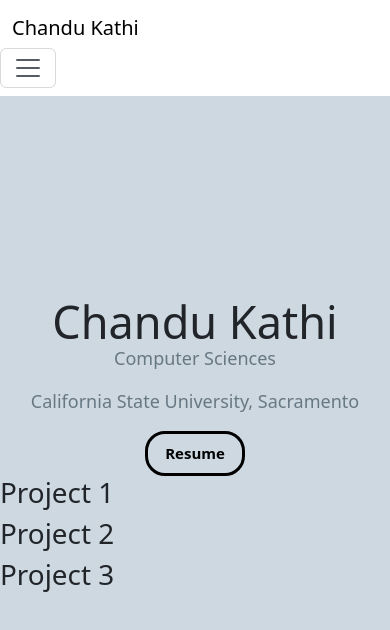
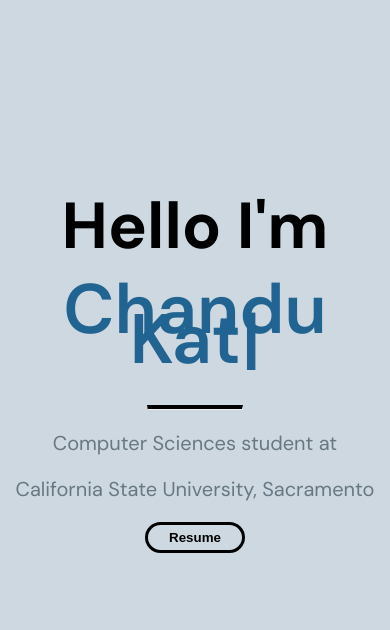
Before and after one commit to chkathi/website1, a React (Create React App) app: page / in a window 390 px wide. Shown: the top 630 px of the page. Built offline with nearby package versions, Linux system fonts and the light colour scheme.

Commit message:
Title page finished, and started navbar

```diff
--- a/public/index.html
+++ b/public/index.html
@@ -24,7 +24,13 @@
       work correctly both with client-side routing and a non-root public URL.
       Learn how to configure a non-root public URL by running `npm run build`.
     -->
-    <title>React App</title>
+    <title>Chandu Kathi</title>
+    <link rel="preconnect" href="https://fonts.googleapis.com" />
+    <link rel="preconnect" href="https://fonts.gstatic.com" crossorigin />
+    <link
+      href="https://fonts.googleapis.com/css2?family=DM+Sans:ital,opsz,wght@0,9..40,100..1000;1,9..40,100..1000&display=swap"
+      rel="stylesheet"
+    />
   </head>
   <body>
     <noscript>You need to enable JavaScript to run this app.</noscript>
--- a/src/App.css
+++ b/src/App.css
@@ -1,145 +1,44 @@
 html {
   background-color: #cdd8e1;
+  font-family: "DM Sans", sans-serif;
+  font-optical-sizing: auto;
+  font-style: normal;
 }
-.home-page {
-  z-index: 999;
-  position: absolute;
-  width: 100%;
-  height: 100%;
-  background-color: transparent;
-}
-#landing-page {
+
+#title-page {
   height: 100vh;
   background-color: transparent;
 }
-.landing-page {
+.title-page {
   margin-top: 25vh;
   text-align: center;
 }
-.Typewriter {
-  font-size: 75px;
-  font-weight: 600;
-  color: #1d539a;
-}
-.landing-page h1 {
+
+.title-page h1 {
   font-size: 65px;
   line-height: 30px;
 }
-.landing-page p {
+
+.typewriter {
+  color: rgb(33, 99, 145);
+  font-weight: 550;
+  font-size: 70px;
+  line-height: 30px;
+}
+.title-page p {
   font-size: 20px;
   color: #687883;
 }
-.navbar-home {
-  background-color: transparent;
-}
-.login-form {
-  padding: 1rem;
-}
-.username-input,
-.password-input {
-  margin-bottom: 20px;
-}
-h2 {
-  font-family: "Trebuchet MS", "Lucida Sans Unicode", "Lucida Grande",
-    "Lucida Sans", Arial, sans-serif;
-  font-size: 20px;
-}
-#projects-page {
-  min-height: 120vh;
-  background-color: transparent;
-}
-.add-page {
-  background-color: #cdd8e1;
-}
-.project-form {
-  box-shadow: rgba(0, 0, 0, 0.24) 0px 3px 8px;
-  width: 40%;
-  height: 40%;
+
+.divider {
+  width: 25%;
+  color: black;
   margin-left: auto;
   margin-right: auto;
-  padding: 2rem;
-  margin-top: 10vh;
-  border: 2px solid grey;
-}
-.project-form h1 {
-  font-size: 30px;
-}
-.projects-row {
-  margin-top: 4vh;
-}
-.project-box {
-  max-width: 450px;
-  min-height: 240px;
-  position: relative;
-  margin: 7% auto;
-  background: #e8ecf0;
-  padding: 3px;
-  box-shadow: 0 5px 20px #738490;
-  display: flex;
-  flex-wrap: wrap;
-}
-.buttons {
-  justify-content: end;
-  text-align: end;
-}
-.project-box:hover {
-  box-shadow: 0 5px 20px #2c5e76;
-}
-.project-info {
-  padding: 0.5rem 0.5rem 0rem 1rem;
-}
-.project-description {
-  color: #738490;
-  font-size: 17px;
-}
-.project-languages {
-  color: black;
-  font-size: 13px;
-  display: inline-block;
-}
-.project-name {
-  font-family: "Trebuchet MS", "Lucida Sans Unicode", "Lucida Grande",
-    "Lucida Sans", Arial, sans-serif;
-  font-size: 23px;
-  max-width: 100%;
-  margin-top: 10px;
-}
-.project-image {
-  max-width: 450px;
-  min-height: 240px;
-  position: relative;
-  margin: 7% auto;
-  box-shadow: 0 5px 20px #738490;
-  border-radius: 5px;
-  display: flex;
-  flex-wrap: wrap;
-  transition: 0.3s;
-}
-.project-image:hover {
-  box-shadow: 0 5px 20px #2c5e76;
-  transform: scale(1.05);
-}
-.resume-img {
-  text-align: center;
-  width: 50%;
-  height: auto;
+  border-top: 4px solid;
+  margin-top: 50px;
 }
 
-.logout-btn {
-  background-color: transparent;
-  border: none;
-}
-.footer {
-  position: relative;
-  margin-top: 20px;
-}
-.footer-btn {
-  border: none;
-  background-color: transparent;
-  padding: 0;
-  font-size: medium;
-  color: #687883;
-}
 .resume-btn {
   width: 100px;
   border: 3px solid black;
@@ -152,274 +51,3 @@
 .resume-btn:hover {
   background-color: white;
 }
-.resume-page {
-  z-index: 999;
-  position: absolute;
-  width: 100%;
-  height: 100%;
-  background-color: transparent;
-}
-.resume-main {
-  text-align: center;
-}
-.error-message {
-  color: red;
-  font-size: 10px;
-}
-.button-icon {
-  border: none;
-  background-color: transparent;
-}
-.file-btn {
-  background-color: transparent;
-}
-.particles {
-  position: absolute !important;
-  z-index: -1;
-}
-.image-link {
-  font-size: 10px;
-}
-#contact-page {
-  max-height: 100vh;
-}
-.contact-section {
-  min-height: 89vh;
-}
-.footer {
-  min-height: 7vh;
-}
-
-.col-md-9 {
-  text-align: right;
-  justify-content: flex-end;
-}
-.contact-message {
-  text-align: center;
-  font-size: 20px;
-  color: #687883;
-  margin-top: 5%;
-}
-
-.contact-form {
-  text-align: center;
-}
-.email-btn {
-  background-color: #2c5e76;
-  color: white;
-  padding: 0.5rem;
-  border-radius: 30px;
-  width: 80px;
-  font-weight: 500;
-  border: 2px solid black;
-  transition: 0.3s;
-}
-.email-btn:hover {
-  background-color: #316d89;
-}
-.thankyou-page {
-  background-color: #cdd8e1;
-}
-.thankyou-message {
-  text-align: center;
-  margin-top: 5vh;
-}
-@media only screen and (max-width: 1200px) {
-  img {
-    width: 70%;
-    height: auto;
-  }
-}
-@media only screen and (max-width: 991px) {
-  img {
-    width: 90%;
-    height: auto;
-  }
-}
-@media only screen and (max-width: 820px) {
-  .resume-btn {
-    width: 150px;
-    border: 3px solid black;
-    background-color: transparent;
-    padding: 0.5rem;
-    border-radius: 20px;
-    transition: 0.5s;
-    font-size: 23px;
-  }
-  .resume-btn:hover {
-    background-color: white;
-  }
-  .landing-page h1 {
-    font-size: 75px;
-    line-height: 30px;
-  }
-  .landing-page p {
-    font-size: 30px;
-    color: #687883;
-  }
-  .Typewriter {
-    font-size: 85px;
-    font-weight: 600;
-    color: #1d539a;
-  }
-}
-@media only screen and (max-width: 768px) {
-  .resume-btn {
-    width: 100px;
-    border: 3px solid black;
-    background-color: transparent;
-    padding: 0.5rem;
-    border-radius: 20px;
-    transition: 0.5s;
-    font-size: 15px;
-  }
-  .resume-btn:hover {
-    background-color: white;
-  }
-  .contact-info {
-    margin-top: 10vh;
-    margin-bottom: 30vh;
-  }
-  .landing-page h1 {
-    font-size: 75px;
-    line-height: 30px;
-  }
-  .landing-page p {
-    font-size: 30px;
-    color: #687883;
-  }
-  .Typewriter {
-    font-size: 85px;
-    font-weight: 600;
-    color: #1d539a;
-  }
-}
-@media only screen and (max-width: 540px) {
-  .contact-info {
-    margin-top: 5vh;
-    margin-bottom: 15vh;
-  }
-  .landing-page h1 {
-    font-size: 45px;
-    line-height: 30px;
-  }
-  .landing-page p {
-    font-size: 18px;
-    color: #687883;
-  }
-  .Typewriter {
-    font-size: 50px;
-    font-weight: 600;
-    color: #1d539a;
-  }
-}
-@media only screen and (max-width: 414px) {
-  img {
-    margin-top: 10vh;
-    width: 100%;
-    height: auto;
-  }
-  .contact-info {
-    margin-top: 13vh;
-  }
-  .landing-page h1 {
-    font-size: 45px;
-    line-height: 30px;
-  }
-  .landing-page p {
-    font-size: 18px;
-    color: #687883;
-  }
-  .Typewriter {
-    font-size: 50px;
-    font-weight: 600;
-    color: #1d539a;
-  }
-}
-@media only screen and (max-width: 393px) {
-  img {
-    margin-top: 10vh;
-    width: 100%;
-    height: auto;
-  }
-  .landing-page h1 {
-    font-size: 45px;
-    line-height: 30px;
-  }
-  .landing-page p {
-    font-size: 18px;
-    color: #687883;
-  }
-  .Typewriter {
-    font-size: 50px;
-    font-weight: 600;
-    color: #1d539a;
-  }
-}
-@media only screen and (max-width: 390px) {
-  img {
-    margin-top: 10vh;
-    width: 100%;
-    height: auto;
-  }
-  .contact-info {
-    margin-top: 13vh;
-    margin-bottom: 15vh;
-  }
-  .landing-page h1 {
-    font-size: 45px;
-    line-height: 30px;
-  }
-  .landing-page p {
-    font-size: 18px;
-    color: #687883;
-  }
-  .Typewriter {
-    font-size: 50px;
-    font-weight: 600;
-    color: #1d539a;
-  }
-}
-@media only screen and (max-width: 375px) {
-  img {
-    margin-top: 10vh;
-    width: 100%;
-    height: auto;
-  }
-  .contact-info {
-    margin-top: 5vh;
-    margin-bottom: 5vh;
-  }
-  .landing-page h1 {
-    font-size: 45px;
-    line-height: 30px;
-  }
-  .landing-page p {
-    font-size: 18px;
-    color: #687883;
-  }
-  .Typewriter {
-    font-size: 50px;
-    font-weight: 600;
-    color: #1d539a;
-  }
-}
-@media only screen and (max-width: 360px) {
-  .contact-info {
-    margin-top: 5vh;
-    margin-bottom: 15vh;
-  }
-  .landing-page h1 {
-    font-size: 40px;
-    line-height: 30px;
-  }
-  .landing-page p {
-    font-size: 16px;
-    color: #687883;
-  }
-  .Typewriter {
-    font-size: 45px;
-    font-weight: 600;
-    color: #1d539a;
-  }
-}
--- a/src/App.js
+++ b/src/App.js
@@ -1,18 +1,13 @@
 import "./App.css";
 import { Home } from "./pages/Home.js";
 import { BrowserRouter as Router, Routes, Route } from "react-router-dom";
-// import { useState } from "react";
-import { Resume } from "./pages/Resume.js";
-import { NavBar } from "./NavBar";
 
 function App() {
   return (
     <div className="App">
       <Router>
-        <NavBar />
         <Routes>
           <Route path={"/"} element={<Home />} />
-          <Route path={"/resume"} element={<Resume />} />
         </Routes>
       </Router>
     </div>
--- a/src/NavBar.js
+++ /dev/null
@@ -1,29 +0,0 @@
-import React from "react";
-import Container from "react-bootstrap/Container";
-import Nav from "react-bootstrap/Nav";
-import Navbar from "react-bootstrap/Navbar";
-import { Link } from "react-router-dom";
-import { LinkContainer } from "react-router-bootstrap";
-
-import "./App.css";
-
-export const NavBar = () => {
-  return (
-    <>
-      <Navbar collapseOnSelect expand="lg" className="navbar-home">
-        <Container>
-          <Navbar.Brand href="/">Chandu Kathi</Navbar.Brand>
-        </Container>
-
-        <Navbar.Toggle aria-controls="responsive-navbar-nav" />
-        <Navbar.Collapse id="responsive-navbar-nav">
-          <Nav>
-            <LinkContainer to="/">
-              <Nav.Link>Home</Nav.Link>
-            </LinkContainer>
-          </Nav>
-        </Navbar.Collapse>
-      </Navbar>
-    </>
-  );
-};
--- a/src/index.js
+++ b/src/index.js
@@ -1,7 +1,7 @@
 import React from "react";
 import ReactDOM from "react-dom/client";
 import App from "./App";
-import "bootstrap/dist/css/bootstrap.min.css";
+// import "bootstrap/dist/css/bootstrap.min.css";
 
 const root = ReactDOM.createRoot(document.getElementById("root"));
 root.render(
--- a/src/pages/Home.js
+++ b/src/pages/Home.js
@@ -1,7 +1,5 @@
 import React from "react";
 import "../App.css";
-// import { useState, createContext } from "react";
-import { Projects } from "./Projects";
 import { Title } from "./Title";
 
 export const Home = (props) => {
@@ -10,9 +8,6 @@
       <section>
         <Title />
       </section>
-      <section id="projects-page">
-        <Projects />
-      </section>
     </div>
   );
 };
--- a/src/pages/Resume.js
+++ b/src/pages/Resume.js
@@ -3,7 +3,7 @@
 export const Resume = () => {
   return (
     <div>
-      <img></img>
+      <img alt="resume" src="/" />
     </div>
   );
 };
--- a/src/pages/Title.js
+++ b/src/pages/Title.js
@@ -1,14 +1,28 @@
 import React from "react";
 import { Container } from "react-bootstrap";
 import { LinkContainer } from "react-router-bootstrap";
+import Typewriter from "typewriter-effect";
 import "../App.css";
 
 export const Title = () => {
   return (
-    <div className="landing-page">
+    <div className="title-page">
       <Container>
-        <h1>Chandu Kathi</h1>
-        <p>Computer Sciences</p>
+        <h1>Hello I'm</h1>
+        <div className="typewriter">
+          <Typewriter
+            options={{
+              strings: ["Chandu Kathi."],
+              autoStart: true,
+              loop: true,
+              pauseFor: 2500,
+              deleteSpeed: 100,
+            }}
+            className="typewriter"
+          />
+        </div>
+        <hr className="divider"></hr>
+        <p>Computer Sciences student at</p>
         <p>California State University, Sacramento</p>
         <LinkContainer to="/resume">
           <button className="resume-btn">
```
Also changed, not shown: package.json (+7 -0 lines), src/components/NavBar.js (added, +10 -0 lines), 1 other file (tests, documents, lock files or other folders).
